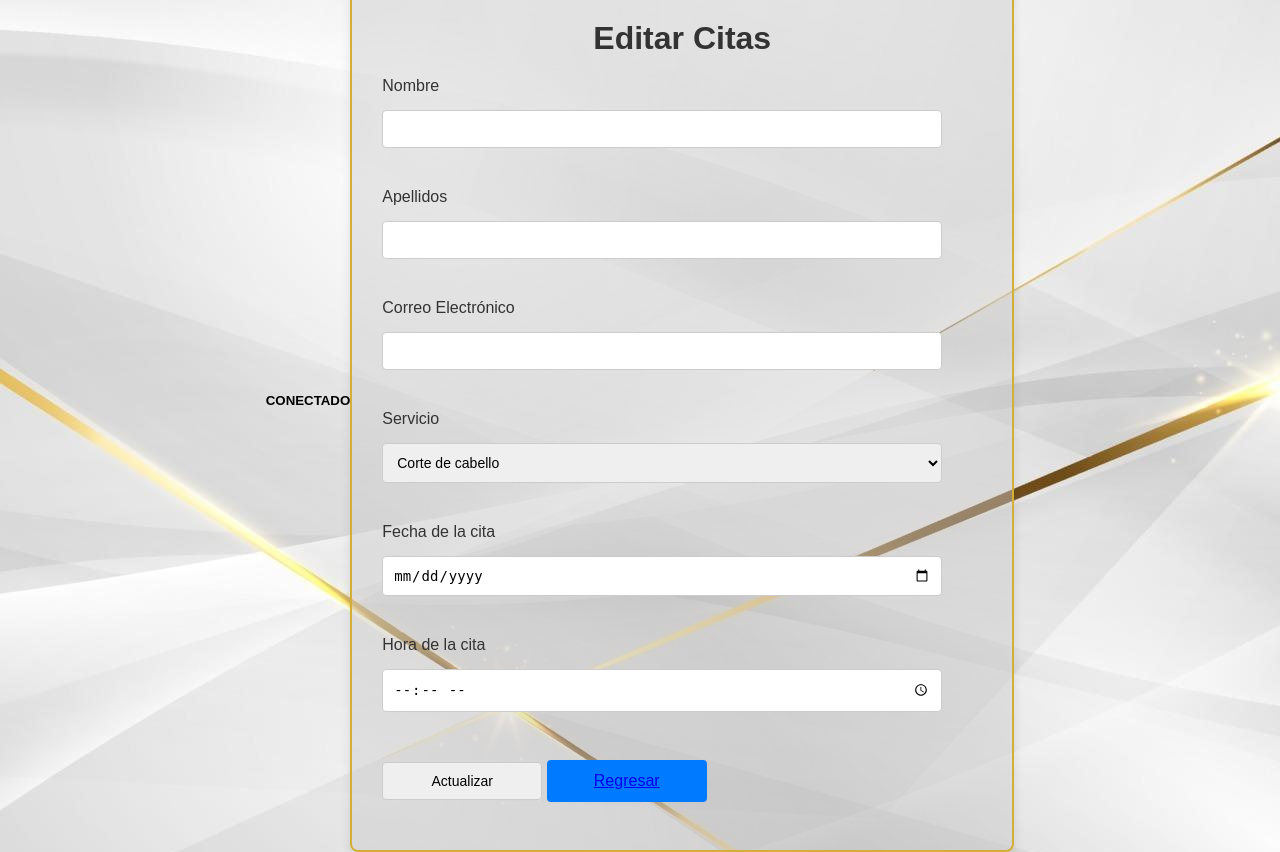
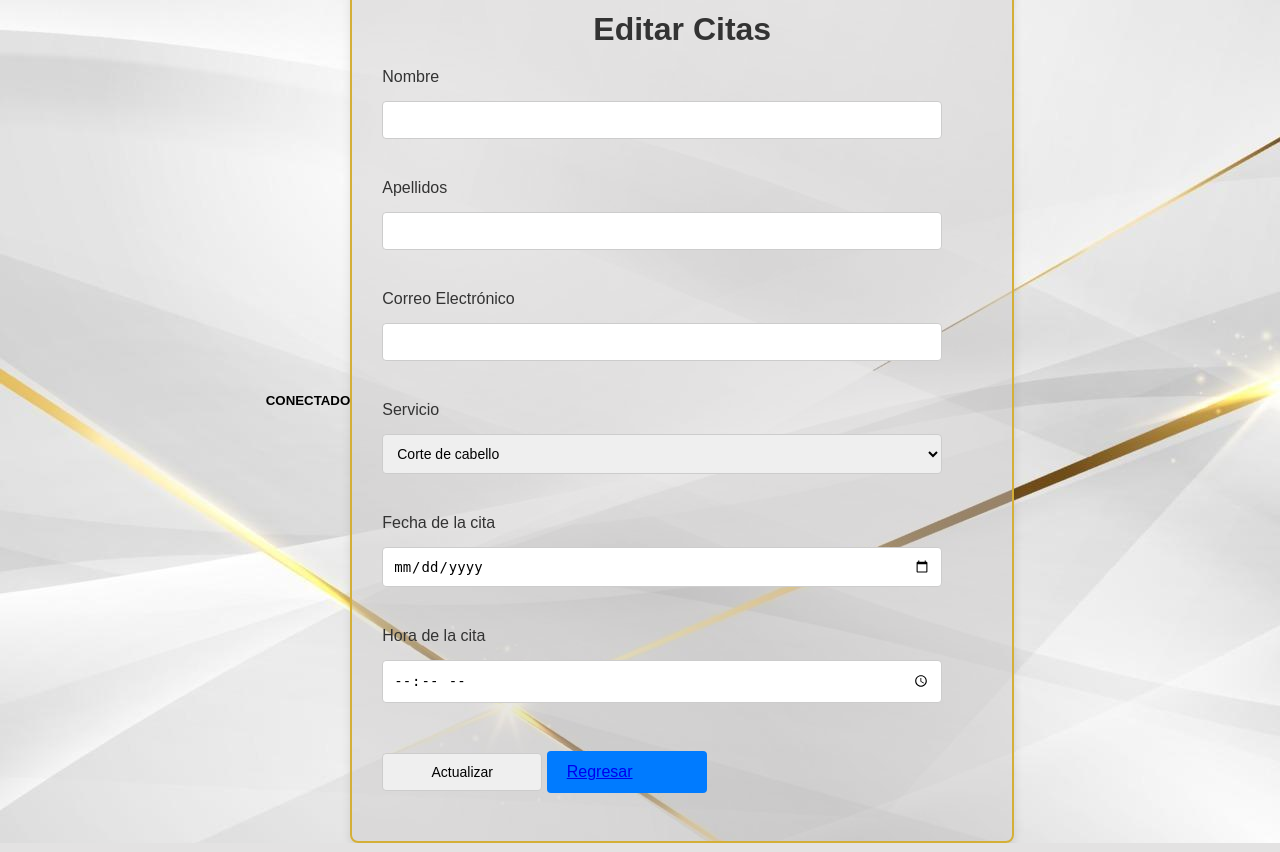
Before and after one commit to solennyD/SDmakeup, a PHP site: page /editarCitas.php?id=1 in a window 1280 px wide. Run offline with PHP 8.4, Linux system fonts and the light colour scheme; data that the repository does not hold is empty.

Commit message:
boton regresar mejorado

```diff
--- a/editarCitas.php
+++ b/editarCitas.php
@@ -61,17 +61,6 @@ include('bd.php');
 
     }
 
-     /*   // Actualizar los datos en la base de datos
-    $sql = "UPDATE citas SET  nombre='$nombre', apellidos='$apellidos', email='$email', servicio='$servicio', fecha='$fecha', hora='$hora' WHERE id='$id'";
-
-        $ejecutarInsertar = mysqli_query($enlace, $insertarDatos);
-
-        if (!$ejecutarInsertar) {
-            echo "Error al actualizar SQL: " . mysqli_error($enlace);
-        } else {
-            echo "<h4>actualizacion exitosa!</h4>";
-        }
-    }*/
 ?>
 
 
@@ -164,7 +153,6 @@ include('bd.php');
 </head>
 <body>
     <div class="container">
-        <a href="./index.html">Atras</a>
         <h1>Editar Citas</h1>
         <form action="<?=$_SERVER ['PHP_SELF']?>" method="POST" style="width: 800px; margin: auto;">
                 <div class="form-group">
@@ -206,7 +194,7 @@ include('bd.php');
             value="<?php echo $id;?>">
 
             <input type="submit" name="enviar" value="Actualizar" style="width: 20%;">
-            <button style="width: 20%;"><a href="verCitas.php">Regresar</a></button>
+            <button style="width: 20%;"> <a href="./verCitas.php" style="margin-right: 100%;">Regresar</a></button>
         </form>
     </div>
 </body>
```
